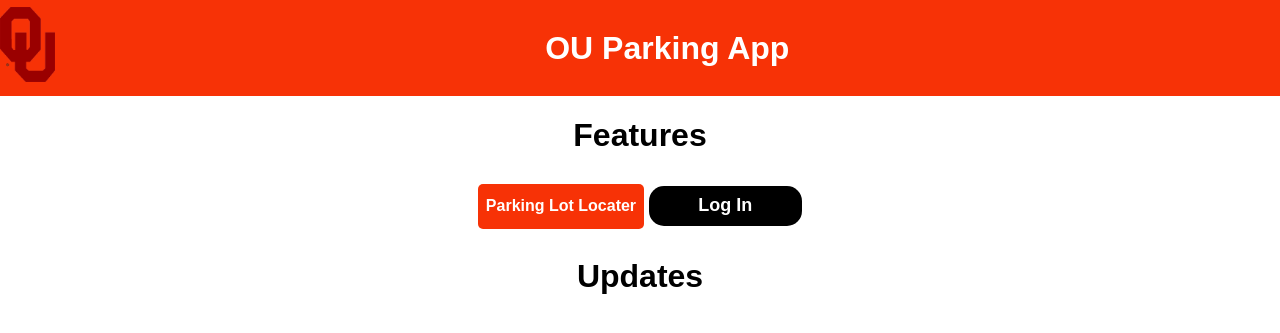
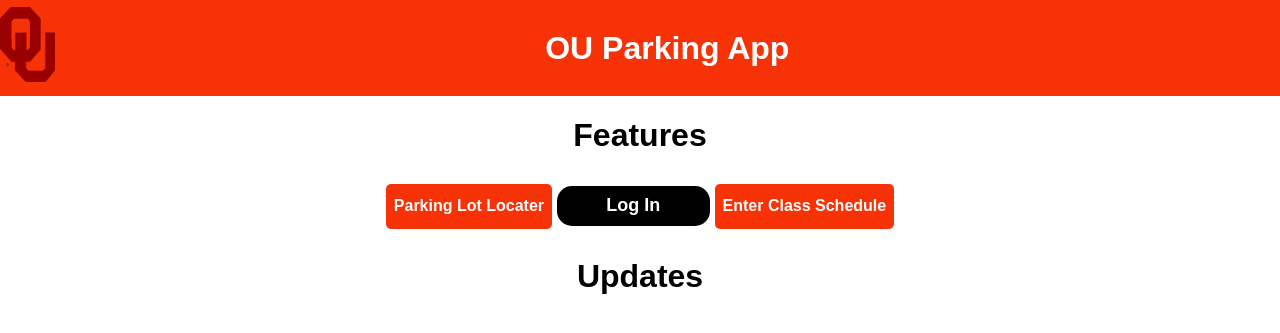
Before and after one commit to AlanAntony1/GroupESoftwareEngineering, a Django app: page / in a window 1280 px wide. Shown: the top 333 px of the page. Run offline with Django 5.2, Linux system fonts and the light colour scheme; data that the repository does not hold is empty.

Commit message:
Added Schedule Input button to home

```diff
--- a/blog/templates/blog/home.html
+++ b/blog/templates/blog/home.html
@@ -84,6 +84,9 @@
     <!-- this is the url for login  -->
     <button class="login-button" onclick="document.location='/accounts/login/'">Log In</button>
 
+    <!--This is the url to scheduleInput-->
+    <button onclick="window.location.href='{% url 'schedule' %}'">Enter Class Schedule</button>
+
     <!-- Embed each url after this using urls.py, same as above. Label using comments as well -->
 
      <h1>Updates</h1>
```
